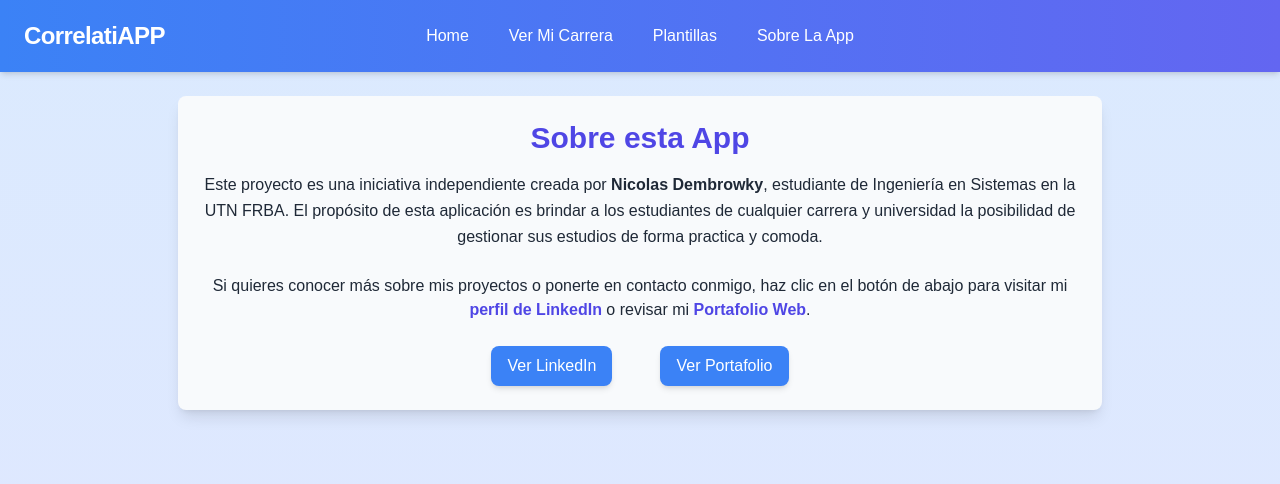
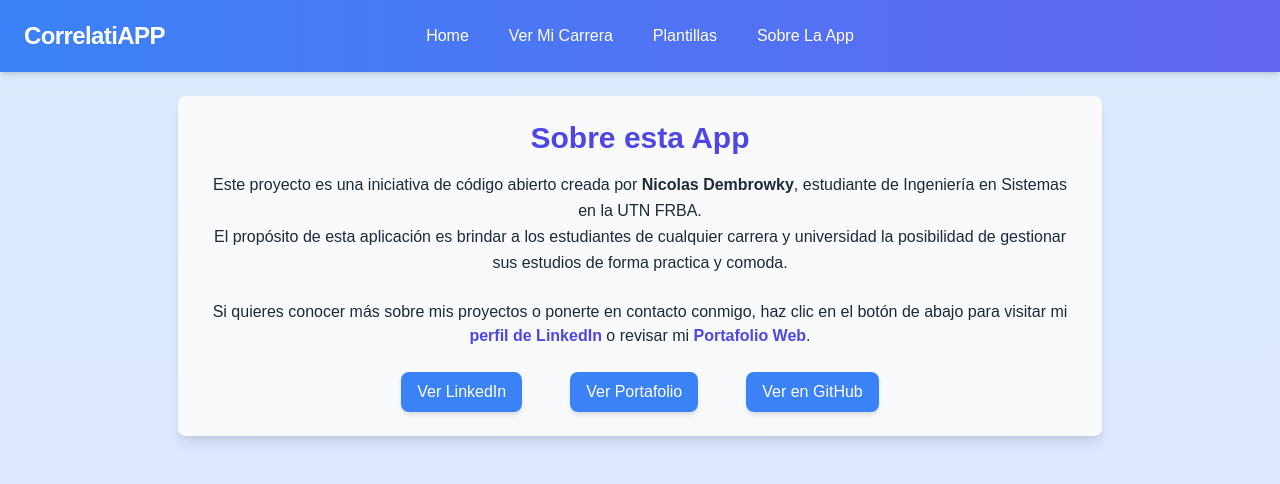
Before and after one commit to DDembro/CorrelatiAPP, a Next.js app: page /about in a window 1280 px wide. Shown: the top 484 px of the page. Built offline with nearby package versions, Linux system fonts and the light colour scheme.

Commit message:
Correccion bug visual importante y repositorio open source

```diff
--- a/src/app/about/page.tsx
+++ b/src/app/about/page.tsx
@@ -11,8 +11,8 @@ const AboutPage = () => {
 
                 {/* Main Content */}
                 <p className="mb-4 leading-relaxed">
-                    Este proyecto es una iniciativa independiente creada por{' '}
-                    <span className="font-bold">Nicolas Dembrowky</span>, estudiante de Ingeniería en Sistemas en la UTN FRBA.
+                    Este proyecto es una iniciativa de código abierto creada por{' '}
+                    <span className="font-bold">Nicolas Dembrowky</span>, estudiante de Ingeniería en Sistemas en la UTN FRBA.<br />
                     El propósito de esta aplicación es brindar a los estudiantes de cualquier carrera y universidad la posibilidad de gestionar
                     sus estudios de forma practica y comoda.
                 </p>
@@ -57,6 +57,15 @@ const AboutPage = () => {
                     Ver Portafolio
                 </a>
 
+                <a
+                    href="https://github.com/DDembro/CorrelatiAPP"
+                    target="_blank"
+                    rel="noopener noreferrer"
+                    className="inline-block bg-blue-500 text-white px-4 py-2 rounded-lg shadow-md hover:bg-blue-600 transition mt-6 mx-6"
+                >
+                    Ver en GitHub
+                </a>
+
             </div>
         </div>
     );
--- a/src/app/layout.tsx
+++ b/src/app/layout.tsx
@@ -1,6 +1,6 @@
 import type { Metadata } from "next";
 import { Geist, Geist_Mono } from "next/font/google";
-import "../styles/globals.css";
+import "@/styles/globals.css";
 import Header from "@/components/home/header";
 
 const geistSans = Geist({
--- a/src/components/career-view/career-view-nav.tsx
+++ b/src/components/career-view/career-view-nav.tsx
@@ -28,7 +28,7 @@ const CareerViewNav = ({ careerData, viewMode, setViewMode }: any) => {
     saveLocalCareerData(careerData);
 
     return (
-        <div className="main-container">
+        <div className="view-container">
             <button
                 onClick={() => returnAction()}
                 className="option-button bg-blue-500 hover:bg-blue-700"
--- a/src/styles/career-view.css
+++ b/src/styles/career-view.css
@@ -1,4 +1,4 @@
-.main-container {
+.view-container {
     @apply p-4 flex flex-row items-center bg-gray-100 rounded-lg shadow-md text-white
 }
 
```
Also changed, not shown: 1 other file (tests, documents, lock files or other folders).
